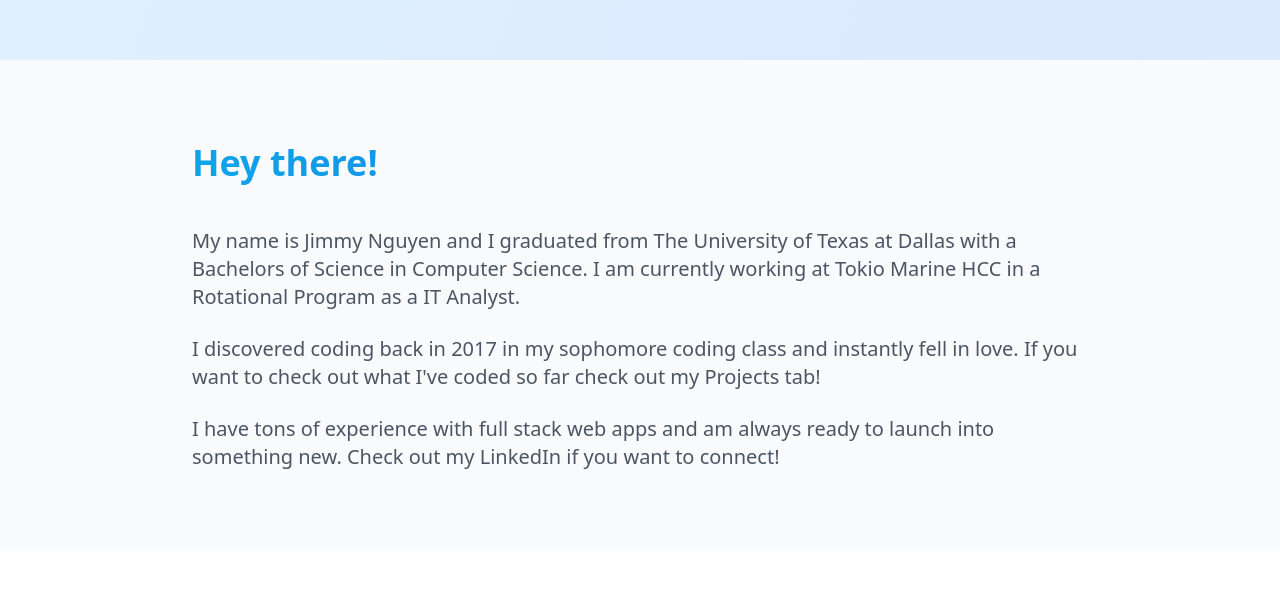
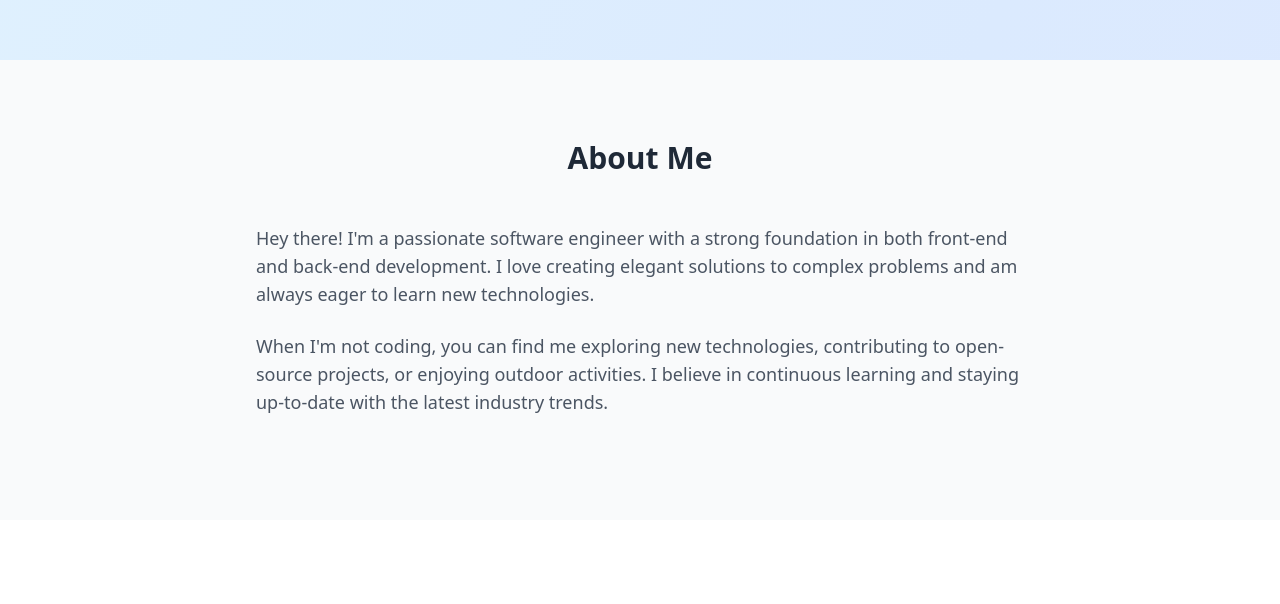
Before and after one commit to justjdnguyen/personal-website, a Next.js app in the folder react-website/: page / in a window 1280 px wide. Shown: the part 740-1344 px from the top of the page. Built offline with nearby package versions, Linux system fonts and the light colour scheme.

Commit message:
Fix deployment issue

```diff
--- a/react-website/app/page.js
+++ b/react-website/app/page.js
@@ -273,22 +273,18 @@
 // Profile Picture Component
 function ProfilePicture() {
   return (
-    <motion.div
-      initial={{ opacity: 0, scale: 0.8 }}
-      animate={{ opacity: 1, scale: 1 }}
-      transition={{ duration: 0.5 }}
-      className="relative w-48 h-48 md:w-80 md:h-80 mb-8 mx-auto mt-8 md:mt-0"
-    >
-      <div className="absolute inset-0 rounded-full overflow-hidden p-1">
-        <img
-          src="/profile.JPG"
+    <div className="relative w-48 h-48 md:w-80 md:h-80 mb-8 mx-auto">
+      <div className="absolute inset-0 rounded-full bg-gradient-to-br from-sky-400 via-blue-500 to-indigo-500 p-1">
+        <Image
+          src="/profile.jpg"
           alt="Jimmy Nguyen"
-          className="w-full h-full object-cover rounded-full"
+          width={320}
+          height={320}
+          className="rounded-full w-full h-full object-cover"
+          priority
         />
-        <div className="absolute inset-0 bg-gradient-to-br from-sky-500/20 to-blue-600/20" />
       </div>
-      <div className="absolute inset-0 rounded-full border-8 border-sky-500/20 dark:border-gray-700" />
-    </motion.div>
+    </div>
   );
 }
 
@@ -510,35 +506,23 @@
   return (
     <section id="about" className="py-20 bg-gray-50 dark:bg-gray-900">
       <div className="container mx-auto px-4">
-        <motion.div
-          initial={{ opacity: 0, y: 20 }}
-          whileInView={{ opacity: 1, y: 0 }}
-          viewport={{ once: true, margin: "-100px" }}
-          transition={{ duration: 0.5 }}
-          className="max-w-4xl mx-auto"
-        >
-          <h2 className="text-4xl font-bold mb-8 bg-clip-text text-transparent bg-gradient-to-r from-sky-500 to-blue-600 dark:from-gray-200 dark:to-gray-400 leading-[1.3] pb-2">
-            Hey there!
-          </h2>
-          <div className="space-y-6 text-gray-600 dark:text-gray-300">
-            <p className="text-lg md:text-xl">
-              My name is Jimmy Nguyen and I graduated from The University of
-              Texas at Dallas with a Bachelors of Science in Computer Science. I
-              am currently working at Tokio Marine HCC in a Rotational Program
-              as a IT Analyst.
-            </p>
-            <p className="text-lg md:text-xl">
-              I discovered coding back in 2017 in my sophomore coding class and
-              instantly fell in love. If you want to check out what I've coded
-              so far check out my Projects tab!
-            </p>
-            <p className="text-lg md:text-xl">
-              I have tons of experience with full stack web apps and am always
-              ready to launch into something new. Check out my LinkedIn if you
-              want to connect!
-            </p>
-          </div>
-        </motion.div>
+        <h2 className="text-3xl font-bold text-center mb-12 text-gray-800 dark:text-white">
+          About Me
+        </h2>
+        <div className="max-w-3xl mx-auto">
+          <p className="text-lg text-gray-600 dark:text-gray-300 mb-6">
+            Hey there! I&apos;m a passionate software engineer with a strong
+            foundation in both front-end and back-end development. I love
+            creating elegant solutions to complex problems and am always eager
+            to learn new technologies.
+          </p>
+          <p className="text-lg text-gray-600 dark:text-gray-300 mb-6">
+            When I&apos;m not coding, you can find me exploring new
+            technologies, contributing to open-source projects, or enjoying
+            outdoor activities. I believe in continuous learning and staying
+            up-to-date with the latest industry trends.
+          </p>
+        </div>
       </div>
     </section>
   );
--- a/react-website/next.config.js
+++ b/react-website/next.config.js
@@ -1,9 +1,8 @@
 /** @type {import('next').NextConfig} */
 const nextConfig = {
   reactStrictMode: true,
-  swcMinify: true,
   images: {
-    domains: ["localhost"],
+    domains: ["github.com"],
   },
 };
 
```
